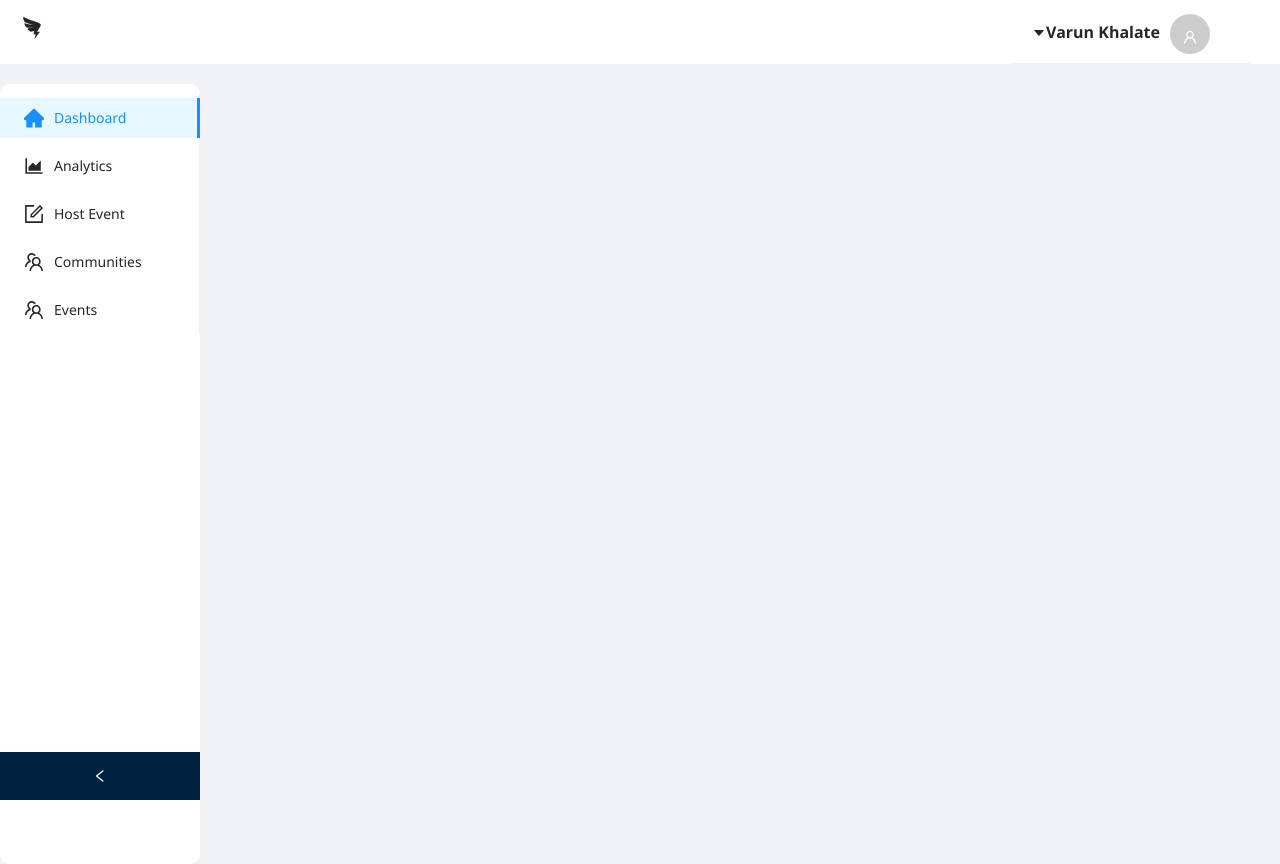
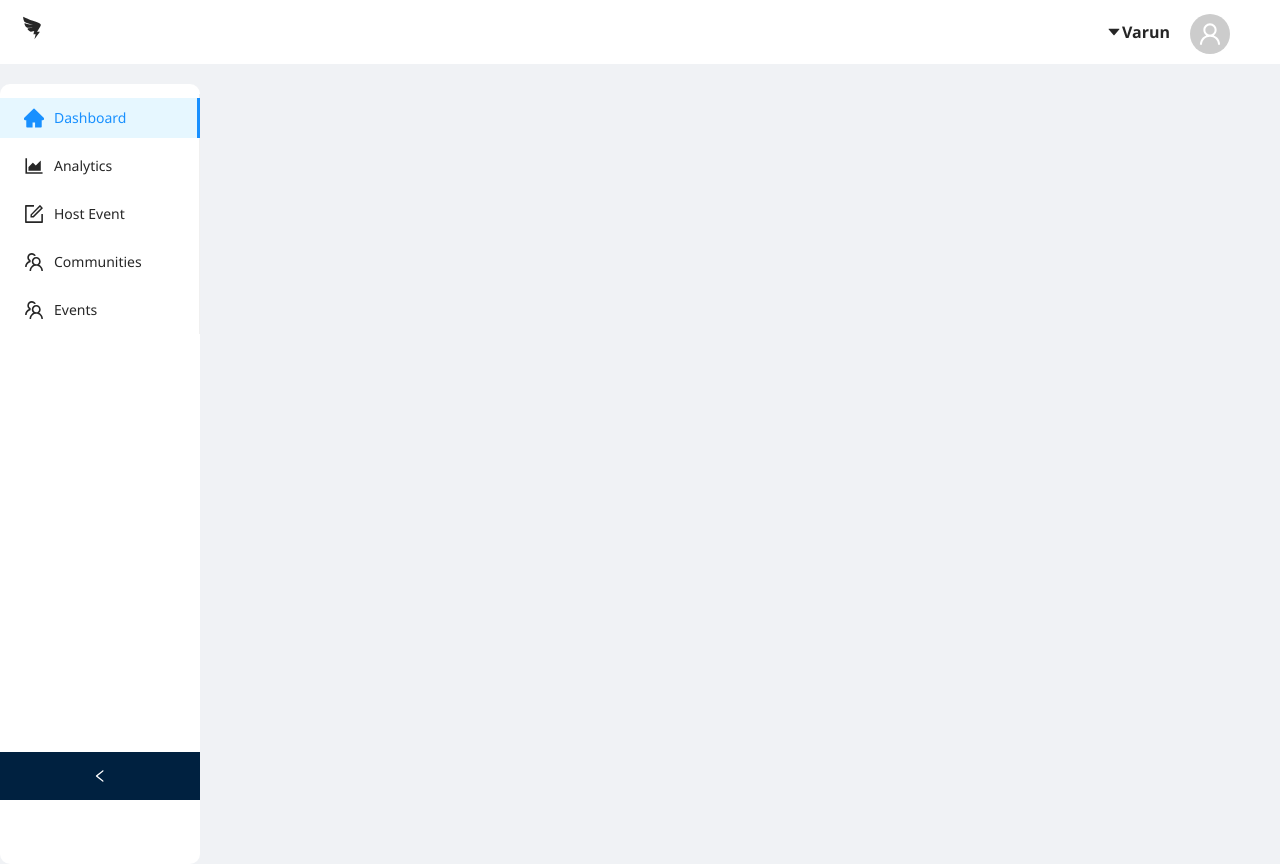
Before and after one commit to incubateind/fellows, a React (Create React App) app in the folder packages/frontend/: page / in a window 1280 px wide. Built offline with nearby package versions, Linux system fonts and the light colour scheme.

Commit message:
refactor: update menu of layout header

```diff
--- a/packages/frontend/src/AppRouter.js
+++ b/packages/frontend/src/AppRouter.js
@@ -13,7 +13,7 @@ const AppRouter = () => {
   return (
     <Router>
       <Layout className="parent-layout">
-        <LayoutHeader />
+        {isLoggedIn && <LayoutHeader />}
         <Layout className="child-layout">
           {isLoggedIn && <LayoutSider />}
           <Content className="super-content">
--- a/packages/frontend/src/components/layout/LayoutHeader/LayoutHeader.js
+++ b/packages/frontend/src/components/layout/LayoutHeader/LayoutHeader.js
@@ -1,4 +1,4 @@
-import { Layout, Dropdown, Avatar, Menu, Select } from 'antd';
+import { Layout, Dropdown, Avatar, Menu } from 'antd';
 
 import {
   CaretDownFilled,
@@ -17,17 +17,13 @@ const LayoutHeader = () => {
 
   const rightContainer = () => (
     <div className="header-sub-container-2">
-      <Menu mode="horizontal">
-        <Menu.Item key="1" className="profile-menu">
       <Dropdown overlay={menu}>
         <div className="user-img">
           <CaretDownFilled />
-              Varun Khalate
+          Varun
           <Avatar className="avtaar" size="large" icon={<UserOutlined />} />
         </div>
       </Dropdown>
-        </Menu.Item>
-      </Menu>
     </div>
   );
 
--- a/packages/frontend/src/components/layout/LayoutSider/LayoutSider.js
+++ b/packages/frontend/src/components/layout/LayoutSider/LayoutSider.js
@@ -9,7 +9,7 @@ const { Sider } = Layout;
 
 export default function LayoutSider() {
   const [collapsed, setCollapsed] = useState(false);
-
+  console.log(MenuKeys);
   return (
     <Sider
       collapsible
--- a/packages/frontend/src/constants/menu.js
+++ b/packages/frontend/src/constants/menu.js
@@ -18,21 +18,25 @@ const Menu = [
   {
     name: 'Analytics',
     icon: <AreaChartOutlined className="sider-icon" />,
+    route: Routes.ANALYTICS,
     subMenu: false,
   },
   {
     name: 'Host Event',
     icon: <FormOutlined className="sider-icon" />,
+    route: Routes.HOST_EVENT,
     subMenu: false,
   },
   {
     name: 'Communities',
     icon: <TeamOutlined className="sider-icon" />,
+    route: Routes.COMMUNITIES,
     subMenu: false,
   },
   {
     name: 'Events',
     icon: <TeamOutlined className="sider-icon" />,
+    route: Routes.EVENTS,
     subMenu: false,
   },
 
```
Lines whose indentation alone changed are shown as unchanged.
